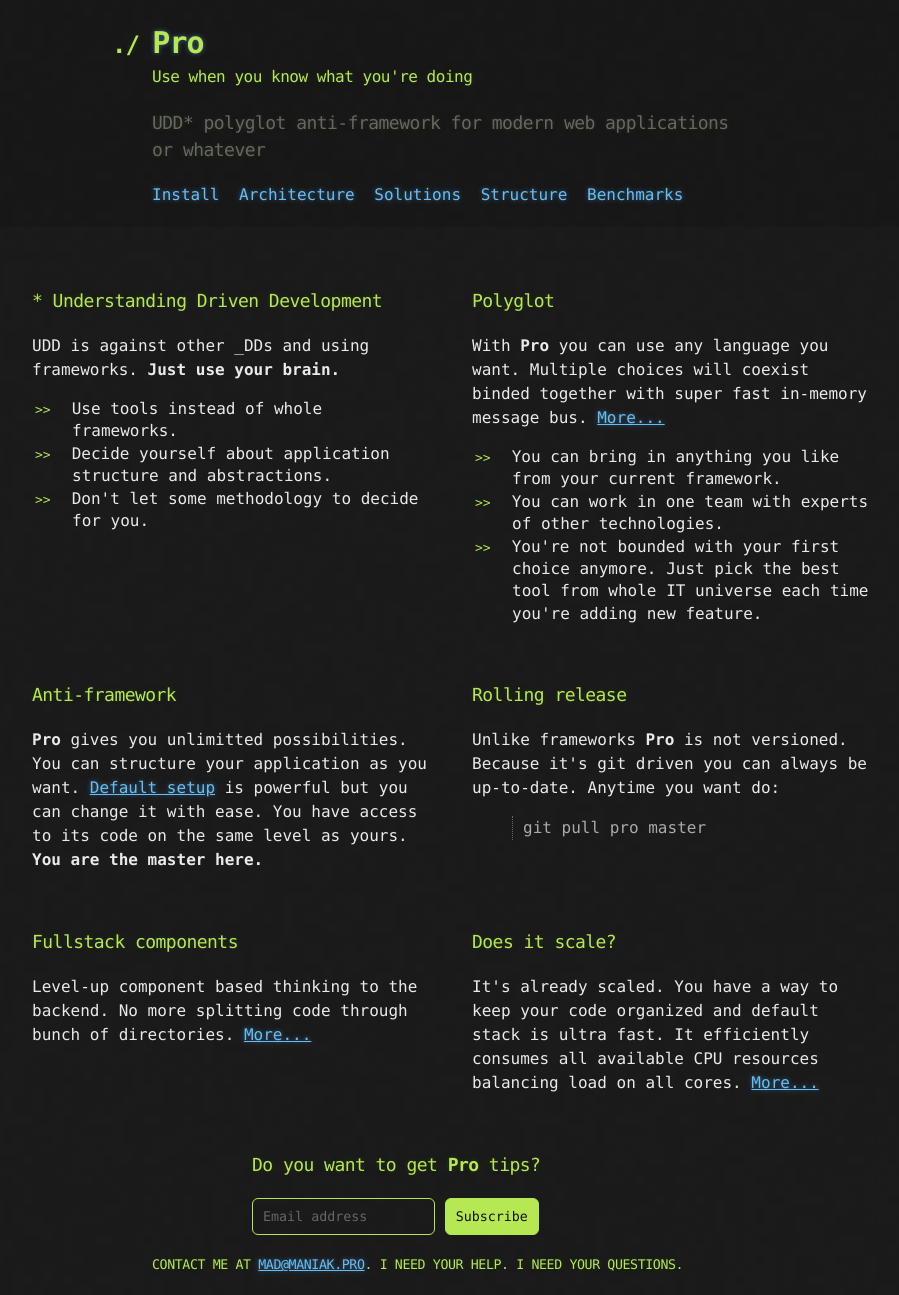
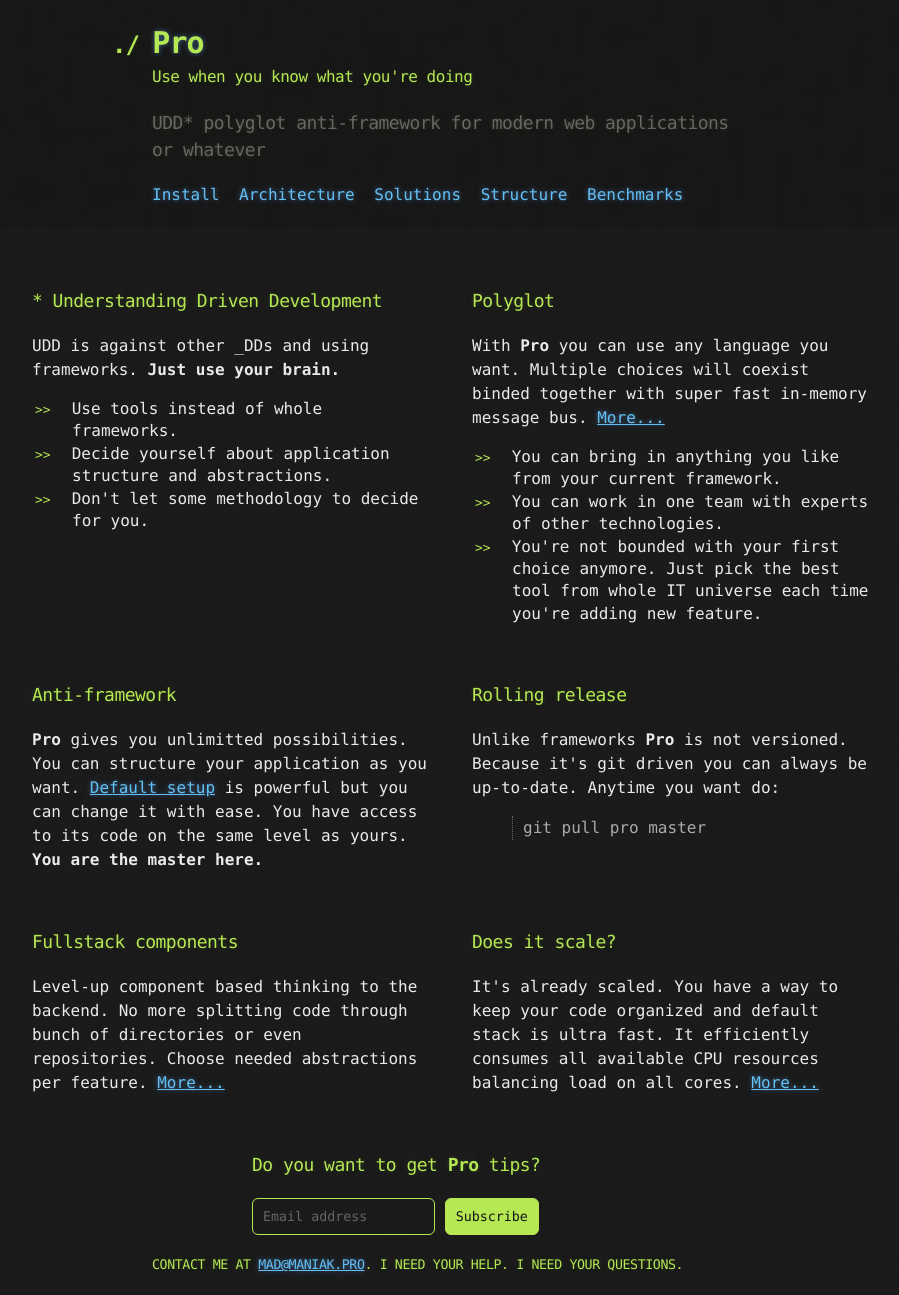
Before and after one commit to madmaniak/pro, a Jekyll site: the page built from index.html, in a window 1280 px wide. Shown: the whole page, without its empty margins (188-1087 px from the left). Built offline with Jekyll 4.4.1, drawn with Linux system fonts in a browser that asks for light colours; Markdown is read by kramdown in place of the engine named in the settings.

Commit message:
edit fullstack component part

```diff
--- a/index.html
+++ b/index.html
@@ -51,8 +51,9 @@ meta: UDD* polyglot anti-framework for modern web applications or whatever
 <div class="box">
   <h3>Fullstack components</h3>
   <p>
-    Level-up component based thinking to the backend. No more splitting code through bunch of directories.
-    <a href="{{site.baseurl}}/structure.html">More...</a>
+  Level-up component based thinking to the backend. No more splitting code through bunch of directories or even repositories.
+  Choose needed abstractions per feature.
+  <a href="{{site.baseurl}}/structure.html">More...</a>
   </p>
 </div>
 <div class="box">
```
